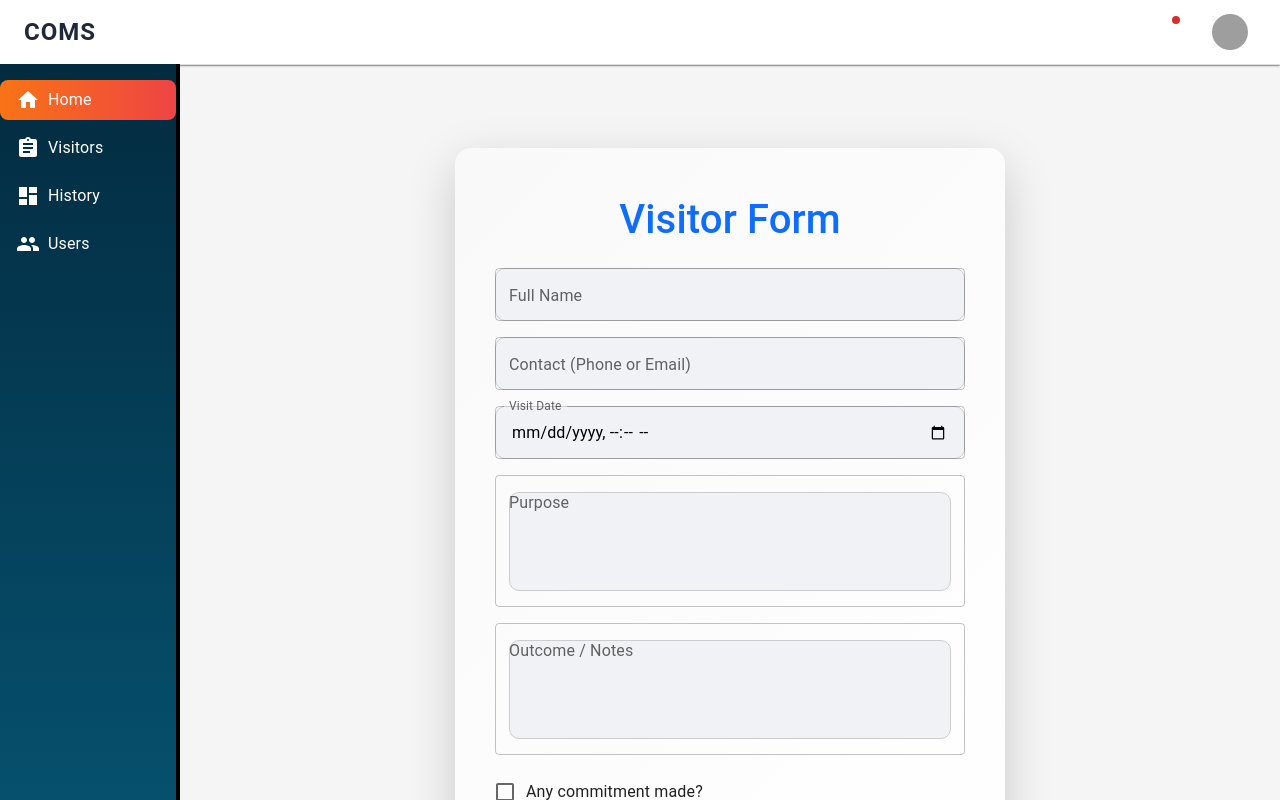
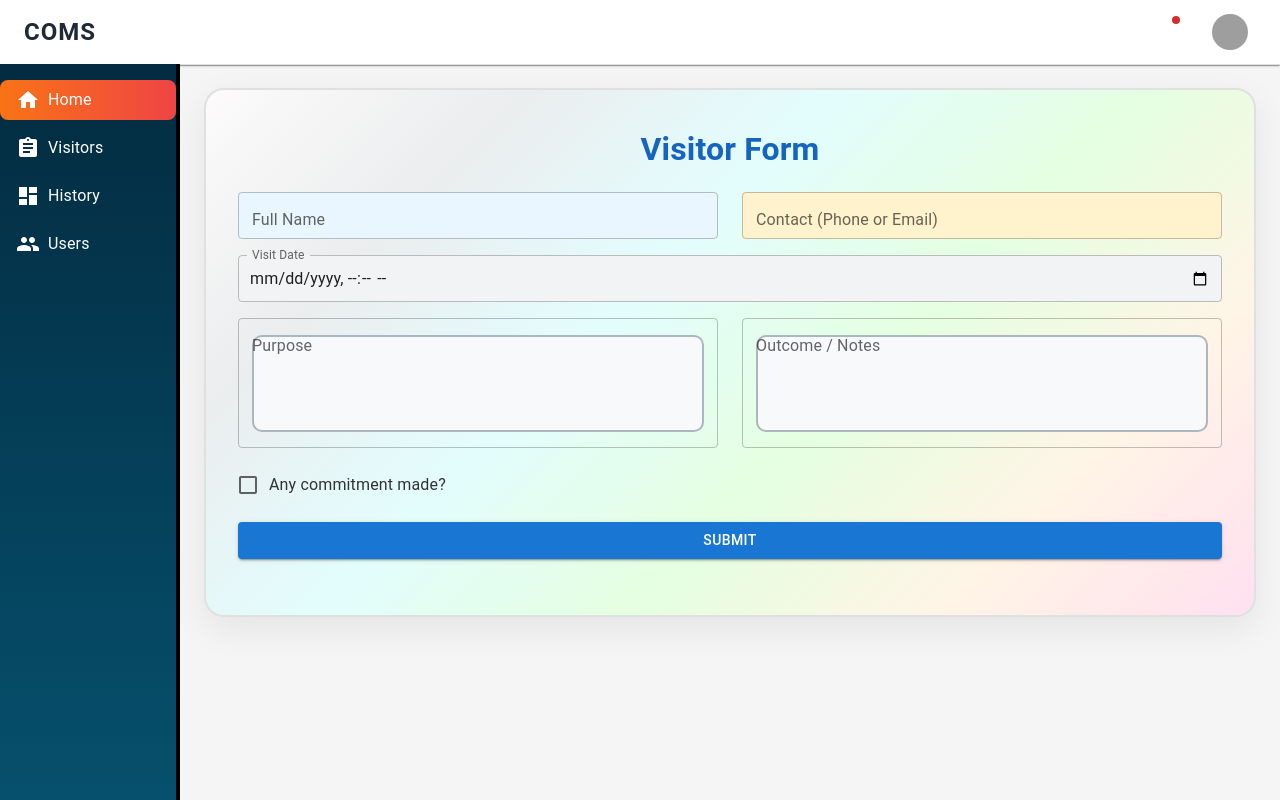
Before and after one commit to YanikDev/coms, a React (Create React App) app in the folder client/: page /visitor in a window 1280 px wide. Built offline with nearby package versions, Linux system fonts and the light colour scheme; grey boxes are pictures that could not be loaded; some icons are missing.

Commit message:
redesigned visitor form UI with Bootstrap layout, field-wise custom styles, and animated gradients

```diff
--- a/client/src/pages/visitor/VisitorForm.css
+++ b/client/src/pages/visitor/VisitorForm.css
@@ -1,132 +1,133 @@
 .visitor-form {
-  max-width: 550px;
-  margin: 60px auto;
-  padding: 3rem 2.5rem;
+  background: linear-gradient(135deg,
+      #fdfbfb,
+      #ebedee,
+      #e3fdfd,
+      #e4ffe1,
+      #fff4e6,
+      #ffe0f0);
+  border: 2px solid #e0e0e0;
   border-radius: 20px;
-  background: linear-gradient(135deg, #f9f9f9, #ffffff);
-  box-shadow: 0 12px 36px rgba(0, 0, 0, 0.1);
+  padding: 2.5rem 2rem;
+  box-shadow: 0 12px 36px rgba(0, 0, 0, 0.07);
   animation: slideFadeIn 0.6s ease forwards;
+  opacity: 0;
   transform: translateY(20px);
-  opacity: 0;
 }
 
-.form-title {
-  text-align: center;
-  font-size: 2.4rem;
+@keyframes slideFadeIn {
+  to {
+    opacity: 1;
+    transform: translateY(0);
+  }
+}
+
+.form-title h1 {
+  font-size: 2rem;
   font-weight: 700;
-  color: #0d6efd;
-  margin-bottom: 2rem;
-  letter-spacing: 0.5px;
-  animation: fadeIn 0.5s ease 0.2s forwards;
+  color: #1565c0;
+  animation: fadeInUp 0.5s ease forwards;
   opacity: 0;
+  transform: translateY(-10px);
+}
+
+@keyframes fadeInUp {
+  to {
+    opacity: 1;
+    transform: translateY(0);
+  }
+}
+
+input[name="name"] {
+  background-color: #e9f5ff;
+  padding: 12px;
+  transition: all 0.3s ease;
+}
+
+input[name="name"]:focus {
+  border-color: #0056b3;
+  box-shadow: 0 0 0 1px rgba(13, 110, 253, 0.2);
+  background-color: #fff;
 }
 
 
-.mui-input {
-  background-color: #f0f2f5;
-  border-radius: 10px;
+input[name="contact"] {
+  background-color: #fff3cd;
+  padding: 12px;
+  transition: all 0.3s ease;
 }
 
-.mui-input input {
-  color: #000 !important;
+input[name="contact"]:focus {
+  border-color: #e0a800;
+  box-shadow: 0 0 0 1px rgba(255, 193, 7, 0.2);
+  background-color: #fff;
 }
 
 
-.mui-input:focus-within {
+input[name="visit_date"] {
+  background-color: #f1f3f5;
+  padding: 12px;
+  transition: all 0.3s ease;
+}
+
+input[name="visit_date"]:focus {
+  border-color: #1e7e34;
+  box-shadow: 0 0 0 1px rgba(40, 167, 69, 0.2);
   background-color: #fff;
-  box-shadow: 0 0 0 2px rgba(13, 110, 253, 0.2);
-  border: 1px solid #0d6efd;
 }
 
 
-.custom-input input,
-.custom-input textarea {
-  background-color: #f0f2f5;
-  border: 1px solid #ccc;
+textarea[name="purpose"],
+textarea[name="outcome"] {
+  background-color: #f8f9fa;
   border-radius: 10px;
-  padding: 14px 16px;
-  font-size: 1rem;
-  transition: all 0.3s ease-in-out;
-  color: #000;
+  border: 2px solid #adb5bd;
+  padding: 12px;
+  transition: all 0.3s ease;
 }
 
-.custom-input input:focus,
-.custom-input textarea:focus {
+textarea[name="purpose"]:focus,
+textarea[name="outcome"]:focus {
+  border-color: #6c757d;
+  box-shadow: 0 0 0 4px rgba(108, 117, 125, 0.2);
   background-color: #fff;
-  border-color: #0d6efd;
-  outline: none;
+}
+
+
+.form-check-label {
+  font-size: 1rem;
+  color: #333;
+  font-weight: 500;
 }
 
 .submit-btn {
-  padding: 14px 0;
+  padding: 14px;
   font-size: 1.1rem;
   font-weight: 600;
   border-radius: 10px;
-  background: #0d6efd;
+  background: #6ed841;
   border: none;
   color: #fff;
   transition: all 0.3s ease;
   box-shadow: 0 6px 20px rgba(13, 110, 253, 0.2);
-  margin-top: 10px;
 }
 
 .submit-btn:hover {
-  background: #0b5ed7;
+  background: #0d7838;
   transform: scale(1.02);
-}
-
-.form-check-label {
-  font-size: 1rem;
-  color: #444;
-}
-
-
-@keyframes slideFadeIn {
-  from {
-    transform: translateY(40px);
-    opacity: 0;
-  }
-  to {
-    transform: translateY(0px);
-    opacity: 1;
-  }
-}
-
-@keyframes fadeIn {
-  from {
-    opacity: 0;
-    transform: translateY(-10px);
-  }
-  to {
-    opacity: 1;
-    transform: translateY(0px);
-  }
 }
 
 
 @media (max-width: 768px) {
   .visitor-form {
     padding: 2rem 1.5rem;
-    margin: 40px 16px;
-    border-radius: 16px;
   }
 
-  .form-title {
-    font-size: 1.8rem;
+  .form-title h1 {
+    font-size: 1.7rem;
   }
 
   .submit-btn {
     font-size: 1rem;
   }
 }
-
-@media (max-width: 480px) {
-  .form-title {
-    font-size: 1.6rem;
-  }
-
-  .submit-btn {
-    font-size: 0.95rem;
-    padding: 12px 0;
-  }
-}
--- a/client/src/pages/visitor/VisitorForm.tsx
+++ b/client/src/pages/visitor/VisitorForm.tsx
@@ -1,14 +1,14 @@
 import React from "react";
 import { useForm } from "react-hook-form";
 import { zodResolver } from "@hookform/resolvers/zod";
-import { TextField, Checkbox, Button, FormControlLabel,Box, Typography,
-} from "@mui/material";
+import { TextField, Checkbox, Button, FormControlLabel, Box, Typography,} from "@mui/material";
 import { toast, ToastContainer } from "react-toastify";
 import { useDispatch } from "react-redux";
 import { VisitorFormData, visitorSchema } from "../../schema/visitorSchema";
 import { addVisitor } from "../../features/forms/formsSlice";
 import { useNavigate } from "react-router-dom";
 import "bootstrap/dist/css/bootstrap.min.css";
+import "react-toastify/dist/ReactToastify.css";
 import "./VisitorForm.css";
 
 const VisitorForm = () => {
@@ -43,33 +43,38 @@ const VisitorForm = () => {
     <Box
       component="form"
       onSubmit={handleSubmit(onSubmit)}
-      className="visitor-form shadow-lg bg-white rounded-4 animate-fadeIn"
+      className="visitor-form container animate-fadeIn "
     >
-      <Typography className="form-title mb-4 "><h1>Visitor Form</h1></Typography>
+      <Typography className="form-title mb-4 text-center">
+        <h1>Visitor Form</h1>
+      </Typography>
 
-      <div className="mb-3">
+
+      <div className="row">
+        <div className="col-md-6 mb-3">
           <TextField
             label="Full Name"
             fullWidth
             {...register("name")}
             error={!!errors.name}
             helperText={errors.name?.message}
-          className="custom-input"
+            className="form-control-input"
           />
         </div>
-
-      <div className="mb-3">
+        <div className="col-md-6 mb-3">
           <TextField
             label="Contact (Phone or Email)"
             fullWidth
             {...register("contact")}
             error={!!errors.contact}
             helperText={errors.contact?.message}
-          className="custom-input"
+            className="form-control-input"
           />
         </div>
+      </div>
 
-      <div className="mb-3">
+      <div className="row">
+        <div className="col-12 mb-3">
           <TextField
             label="Visit Date"
             type="datetime-local"
@@ -78,11 +83,14 @@ const VisitorForm = () => {
             {...register("visit_date", { valueAsDate: true })}
             error={!!errors.visit_date}
             helperText={errors.visit_date?.message}
-          className="custom-input"
+            className="form-control-input"
           />
         </div>
+      </div>
 
-      <div className="mb-3">
+
+      <div className="row">
+        <div className="col-md-6 mb-3">
           <TextField
             label="Purpose"
             multiline
@@ -91,36 +99,44 @@ const VisitorForm = () => {
             {...register("purpose")}
             error={!!errors.purpose}
             helperText={errors.purpose?.message}
-          className="custom-input"
+            className="form-control-input"
           />
         </div>
-
-      <div className="mb-3">
+        <div className="col-md-6 mb-3">
           <TextField
             label="Outcome / Notes"
             multiline
             rows={3}
             fullWidth
             {...register("outcome")}
-          className="custom-input"
+            className="form-control-input"
           />
         </div>
+      </div>
 
-      <div className="mb-3">
+
+      <div className="row">
+        <div className="col-12 mb-3">
           <FormControlLabel
             control={<Checkbox {...register("has_commitment")} />}
             label="Any commitment made?"
+            className="form-check-label"
           />
         </div>
+      </div>
 
+
+      <div className="row">
+        <div className="col-12 mb-3">
           <Button
             type="submit"
             variant="contained"
             className="submit-btn w-100"
-        color="primary"
           >
             Submit
           </Button>
+        </div>
+      </div>
 
       <ToastContainer position="top-right" autoClose={3000} />
     </Box>
```
Lines whose indentation alone changed are shown as unchanged.
